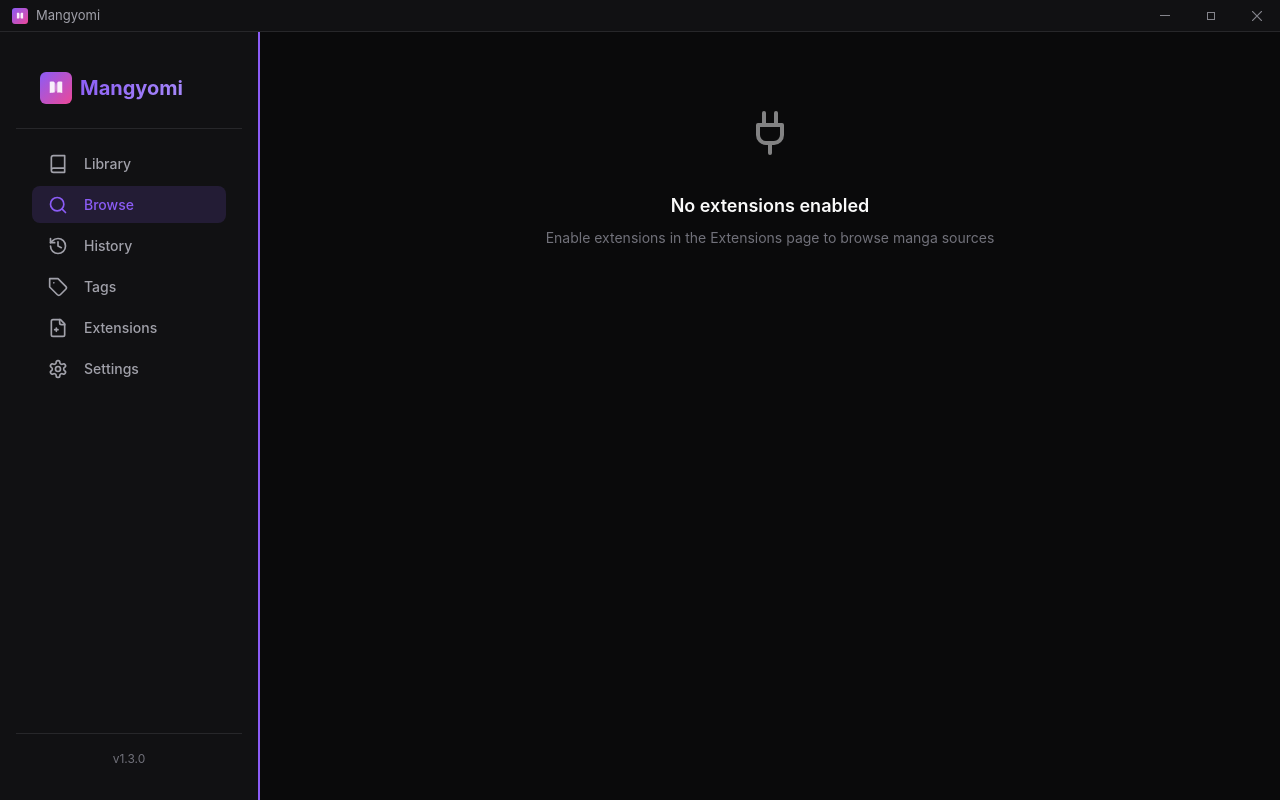
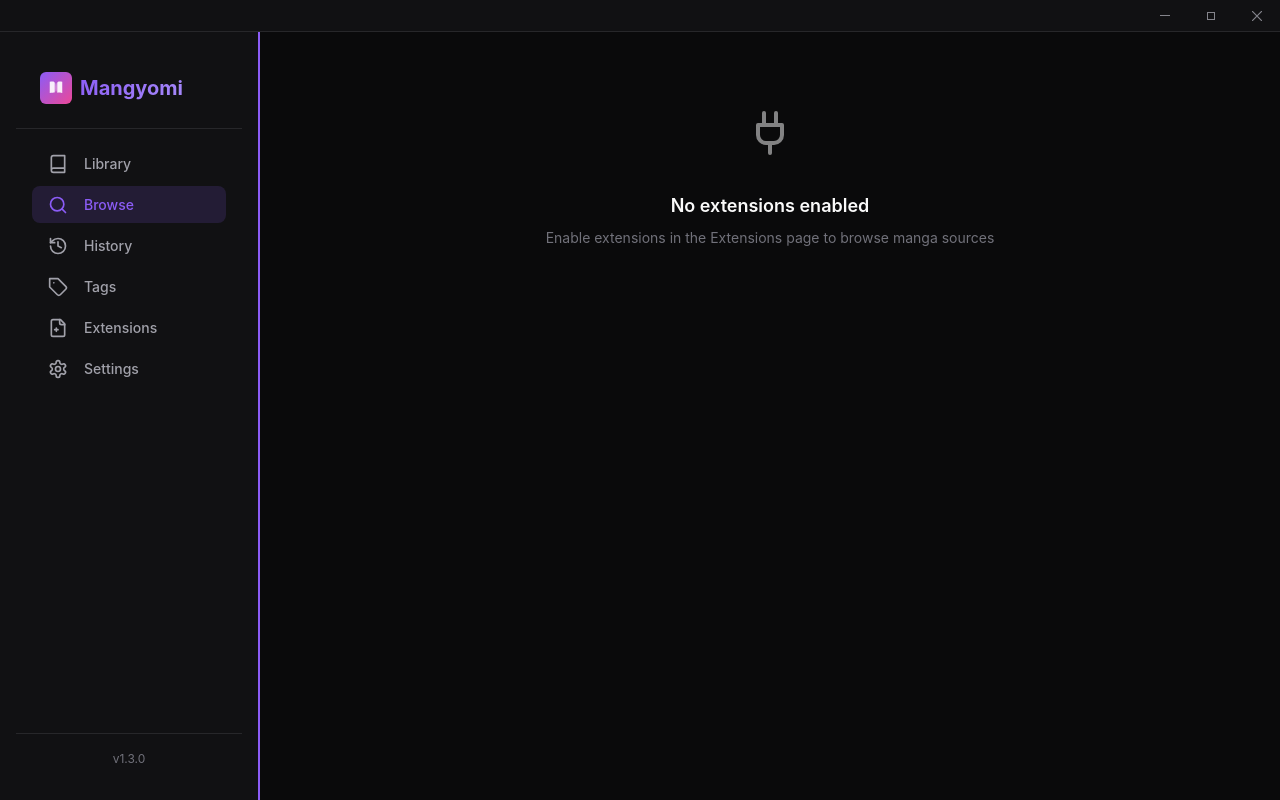
Before and after one commit to Mangyomi/mangyomi-app, a React (Vite) app: page /#/browse in a window 1280 px wide. Built offline with nearby package versions, Linux system fonts and the light colour scheme.

Commit message:
fix: Minor navigation experience improvement

```diff
--- a/src/components/Layout/TitleBar.css
+++ b/src/components/Layout/TitleBar.css
@@ -19,15 +19,37 @@
     height: 100%;
     display: flex;
     align-items: center;
-    padding-left: 12px;
+    position: relative;
+    /* For absolute centering */
+    padding-left: 8px;
+    /* reduced padding */
 }
 
-.titlebar-title {
+.titlebar-left-controls {
     display: flex;
     align-items: center;
-    gap: 8px;
-    font-size: 13px;
-    color: var(--text-secondary);
+    gap: 12px;
+    z-index: 10;
+}
+
+.titlebar-back-btn {
+    -webkit-app-region: no-drag;
+    /* Critical for interactivity */
+    background: transparent;
+    border: none;
+    color: var(--text-primary);
+    width: 28px;
+    height: 28px;
+    border-radius: 4px;
+    display: flex;
+    align-items: center;
+    justify-content: center;
+    cursor: pointer;
+    transition: background 0.2s;
+}
+
+.titlebar-back-btn:hover {
+    background: rgba(255, 255, 255, 0.1);
 }
 
 .app-icon {
--- a/src/components/Layout/TitleBar.tsx
+++ b/src/components/Layout/TitleBar.tsx
@@ -1,6 +1,7 @@
-import { useMatch } from 'react-router-dom';
+import { useMatch, useNavigate, useLocation } from 'react-router-dom';
 import { useAppStore } from '../../stores/appStore';
-import { Logo } from '../Logo';
+
+import { Icons } from '../Icons';
 import './TitleBar.css';
 import { useState } from 'react';
 
@@ -8,6 +9,13 @@
     const minimize = () => window.electronAPI.window.minimize();
     const maximize = () => window.electronAPI.window.maximize();
     const close = () => window.electronAPI.window.close();
+    const navigate = useNavigate();
+    const location = useLocation();
+
+    // Determine if we can go back.
+    // Simplified check: if not root pages.
+    const isRoot = ['/', '/browse', '/extensions', '/history', '/settings', '/tags'].includes(location.pathname);
+    const canGoBack = !isRoot;
 
     const match = useMatch('/manga/:extensionId/:mangaId');
     const { loadMangaDetails, loadChapters } = useAppStore();
@@ -37,9 +45,16 @@
     return (
         <div className="titlebar">
             <div className="titlebar-drag-region">
-                <div className="titlebar-title">
-                    <Logo size={16} />
-                    <span>Mangyomi</span>
+                <div className="titlebar-left-controls">
+                    {canGoBack && (
+                        <button
+                            className="titlebar-back-btn"
+                            onClick={() => navigate(-1)}
+                            title="Go Back"
+                        >
+                            <Icons.ArrowLeft width={14} height={14} />
+                        </button>
+                    )}
                 </div>
             </div>
             <div className="window-controls">
--- a/src/pages/Browse.tsx
+++ b/src/pages/Browse.tsx
@@ -18,12 +18,13 @@
         searchMangaList,
         loadMoreBrowse,
         library,
+        searchQuery: storeSearchQuery,
     } = useAppStore();
 
     const { isExtensionEnabled } = useSettingsStore();
 
-    const [searchQuery, setSearchQuery] = useState('');
-    const [activeTab, setActiveTab] = useState<'popular' | 'latest'>('popular');
+    const [searchQuery, setSearchQuery] = useState(storeSearchQuery);
+    const [activeTab, setActiveTab] = useState<'popular' | 'latest'>(browseMode === 'latest' ? 'latest' : 'popular');
     const observerRef = useRef<IntersectionObserver | null>(null);
     const loadMoreRef = useRef<HTMLDivElement>(null);
 
@@ -41,9 +42,14 @@
 
     useEffect(() => {
         if (selectedExtension && isExtensionEnabled(selectedExtension.id)) {
+            // If we have data and match the mode, don't re-fetch (preserves state on back nav)
+            if (browseManga.length > 0 && ((browseMode === 'search') || (browseMode === activeTab))) {
+                setSearchQuery(storeSearchQuery);
+                return;
+            }
             browseMangaList(activeTab, 1);
         }
-    }, [selectedExtension, activeTab]);
+    }, [selectedExtension]);
 
     useEffect(() => {
         observerRef.current = new IntersectionObserver(
@@ -84,6 +90,7 @@
     const handleTabChange = (tab: 'popular' | 'latest') => {
         setActiveTab(tab);
         setSearchQuery('');
+        browseMangaList(tab, 1);
     };
 
     if (enabledExtensions.length === 0) {
--- a/src/pages/MangaDetail.tsx
+++ b/src/pages/MangaDetail.tsx
@@ -50,6 +50,17 @@
             console.error('Failed to load tags for manga', e);
         }
     };
+
+    useEffect(() => {
+        const handleKeyDown = (e: KeyboardEvent) => {
+            if (e.key === 'Escape') {
+                navigate(-1);
+            }
+        };
+
+        window.addEventListener('keydown', handleKeyDown);
+        return () => window.removeEventListener('keydown', handleKeyDown);
+    }, [navigate]);
 
     useEffect(() => {
         fetchTags();
@@ -205,6 +216,7 @@
             {/* Hero Section */}
             <div className="manga-hero">
                 <div className="manga-hero-bg" style={{ backgroundImage: `url(${proxiedCoverUrl})` }} />
+
                 <div className="manga-hero-content">
                     <img src={proxiedCoverUrl} alt={currentManga.title} className="manga-cover" />
                     <div className="manga-info">
--- a/src/stores/appStore.ts
+++ b/src/stores/appStore.ts
@@ -179,6 +179,8 @@
             browseManga: [],
             browsePage: 1,
             browseHasMore: true,
+            browseMode: 'popular',
+            searchQuery: '',
         });
     },
 
```
